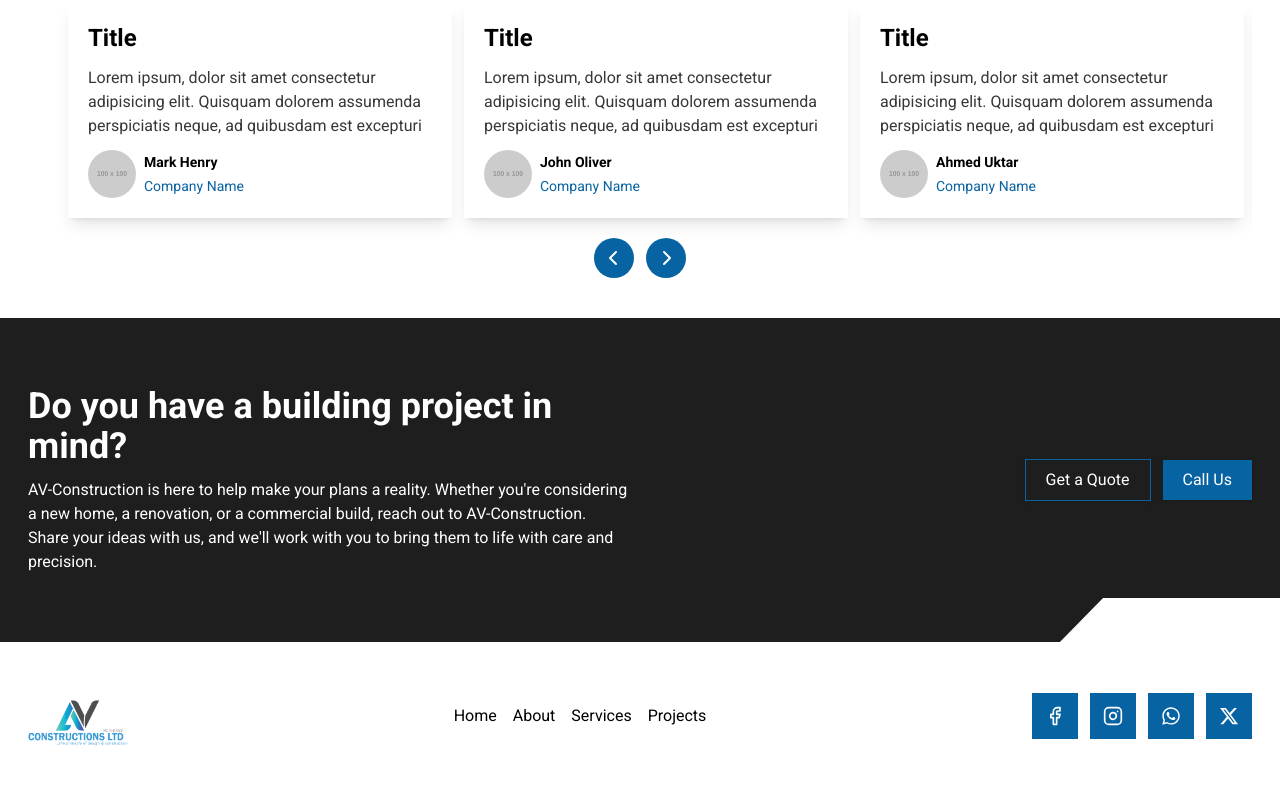
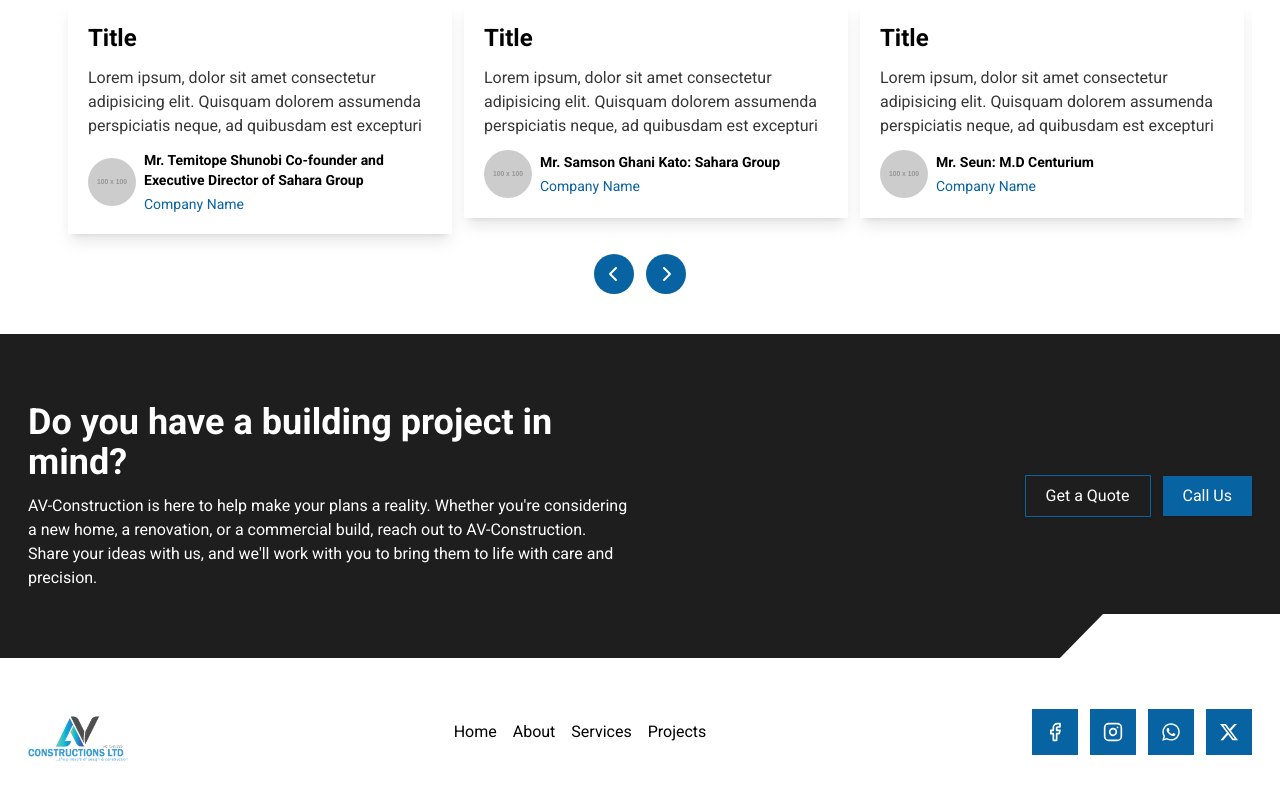
Before and after one commit to JAjorgbor/av-construction, a Next.js app: page / in a window 1280 px wide. Shown: the part 2832-3632 px from the top of the page. Built offline with nearby package versions, Linux system fonts and the light colour scheme.

Commit message:
Update TestimonialsSection.tsx
Added real data concerning the testimonial

```diff
--- a/components/home/TestimonialsSection.tsx
+++ b/components/home/TestimonialsSection.tsx
@@ -29,48 +29,88 @@ const TestimonialsSection = () => {
 
   const content = [
     {
-      name: "Mark Henry",
+      name: "Mr. Temitope Shunobi  Co-founder and Executive Director of Sahara Group",
       comment: (
         <>
-          I got a good deal for 6 units of 4 bedroom terrace with 1 room servant
-          quarters &amp; a 2 bedroom flat sitting on a 2200sqm land with C of O.
+         I am impressed with Albert and his work in my house. He is young and knows what he is looking for in life, I recommend him.
         </>
       ),
     },
     {
-      name: "John Oliver",
+      name: "Mr. Samson Ghani Kato: Sahara Group",
       comment: (
         <>
-          I got a good deal for 6 units of 4 bedroom terrace with 1 room servant
-          quarters &amp; a 2 bedroom flat sitting on a 2200sqm land with C of O.
+          Albert and his company are doing very well. I am very impressed by their work ethic and integrity. I highly recommend AV.
+
         </>
       ),
     },
     {
-      name: "Ahmed Uktar",
+      name: "Mr. Seun: M.D Centurium",
       comment: (
         <>
-          I got a good deal for 6 units of 4 bedroom terrace with 1 room servant
-          quarters &amp; a 2 bedroom flat sitting on a 2200sqm land with C of O.
+           I recommend AV.
+
         </>
       ),
     },
     {
-      name: "Koredo Bello",
+      name: "Pst. Engr. Opeyemi J",
       comment: (
         <>
-          I have had a very positive experience with Raisa Palms, dealing with
-          Farida. They are very professional and responsive.
+         AV Construction is simply the best choice for construction. Full of young and talented individuals.
         </>
       ),
     },
     {
-      name: "Oliver Stephen",
+      name: "Emmanuel C. Vincent",
       comment: (
         <>
-          Bary do a great job to find the perfect home. It&apos;s very easy for
-          every one to buy, sell or rent property we belive they continure their
-          great service and appriciate them recomended.
+         OMO baba wuna too sabi. Highly recommended always.
+
+        </>
+      ),
+    },
+    {
+      name: "Birma J. J",
+      comment: (
+        <>
+       Wow, you guys have really gone so far in such a short time. I am very impressed and would surely recommend you my friend.
+
+
+        </>
+      ),
+    },
+     {
+      name: "Mr.  Kenna: GreenVille LNG",
+      comment: (
+        <>
+       Your work is sharp, topnotch and I love it.
+        </>
+      ),
+    },
+     {
+      name: "Mr. Nabil: Greenville LNG",
+      comment: (
+        <>
+     Thank you Mr. Albert and the entire team for a work well-done. I am very grateful.
+        </>
+      ),
+    },
+     {
+      name: "Mr. Idris: M.D Aik concepts LTD",
+      comment: (
+        <>
+     Superb and excellent work.
+        </>
+      ),
+    },
+    {
+      name: "Mrs. Susuan Kunle",
+      comment: (
+        <>
+    I am glad Mr. Samson recommended you and not someone else. I love the final output and would surely call you guys back.
+
         </>
       ),
     },
```
